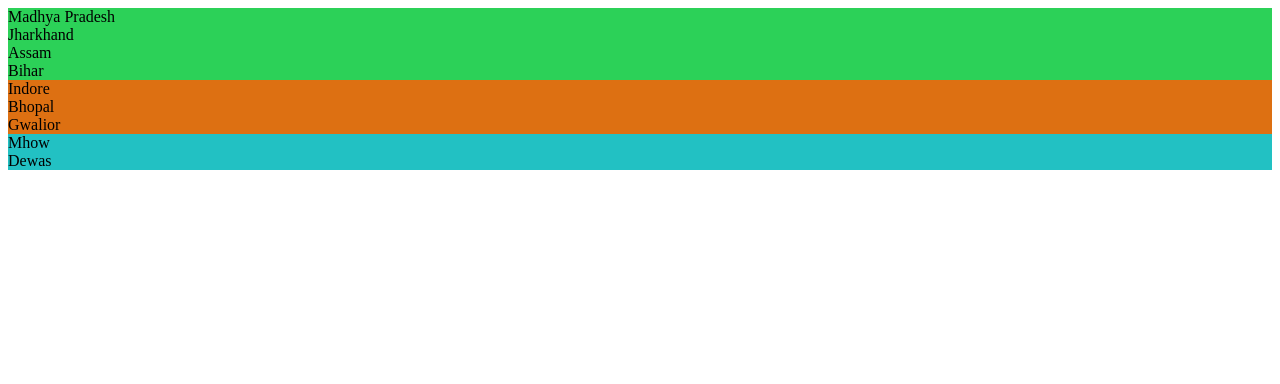
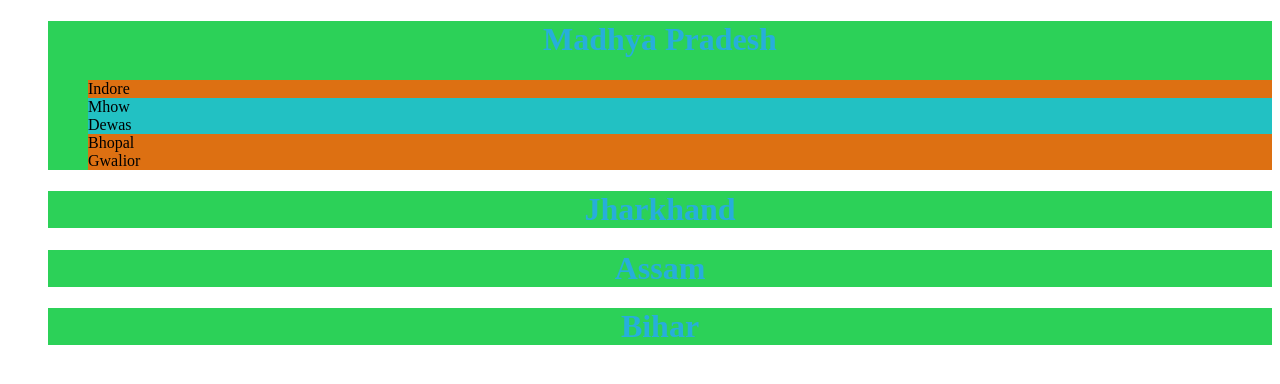
Before and after one commit to aquib97shaikh/Hackathon-7---Nested-List, a React app: page / in a window 1280 px wide. Shown: the top 384 px of the page. Built offline with nearby package versions, Linux system fonts and the light colour scheme.

Commit message:
nested the list

```diff
--- a/src/components/App.js
+++ b/src/components/App.js
@@ -163,17 +163,43 @@ function App() {
   console.log(town);
   return (
     <div id="main">
-      {states.map((st, id) => (
-        <div class="state" id={"state" + (id + 1)} key={st.name+id} onClick={() => setState(id)}>
-          {st.name}
-        </div>
-      ))}
-      {states[state].cities.map((ci, cityId) => (
-        <div class="city" id={"city" + (cityId + 1)} key={ci.name+cityId} onClick={() => setCity(cityId)}>{ci.name}</div>
-      ))}
-      {states[state].cities[city].towns.map((town,tid)=>(
-        <div class="town" id={"town"+tid} key={town.name}> {town.name}</div>
-      ))}
+      <ul>
+        {states.map((st, id) => (
+          <div
+            className="state"
+            id={"state" + (id + 1)}
+            key={st.name + id}
+            onClick={() => setState(id)}
+          >
+            <h1>{st.name}</h1>
+            { id==state?
+              <ul>
+                {states[state].cities.map((ci, cityId) => (
+                  <div
+                    className="city"
+                    id={"city" + (cityId + 1)}
+                    key={ci.name + cityId}
+                    onClick={() => setCity(cityId)}
+                  >
+                    {ci.name}
+                    {
+                      city==cityId ?
+                      states[state].cities[city].towns.map((town, tid) => (
+                        <div className="town" id={"town" + tid} key={town.name}>
+                          {town.name}
+                        </div>
+                      ))
+                      :null
+                    }
+                  </div>
+                ))}
+              </ul>:null
+            }
+          </div>
+        ))}
+
+
+      </ul>
     </div>
   );
 }
```
